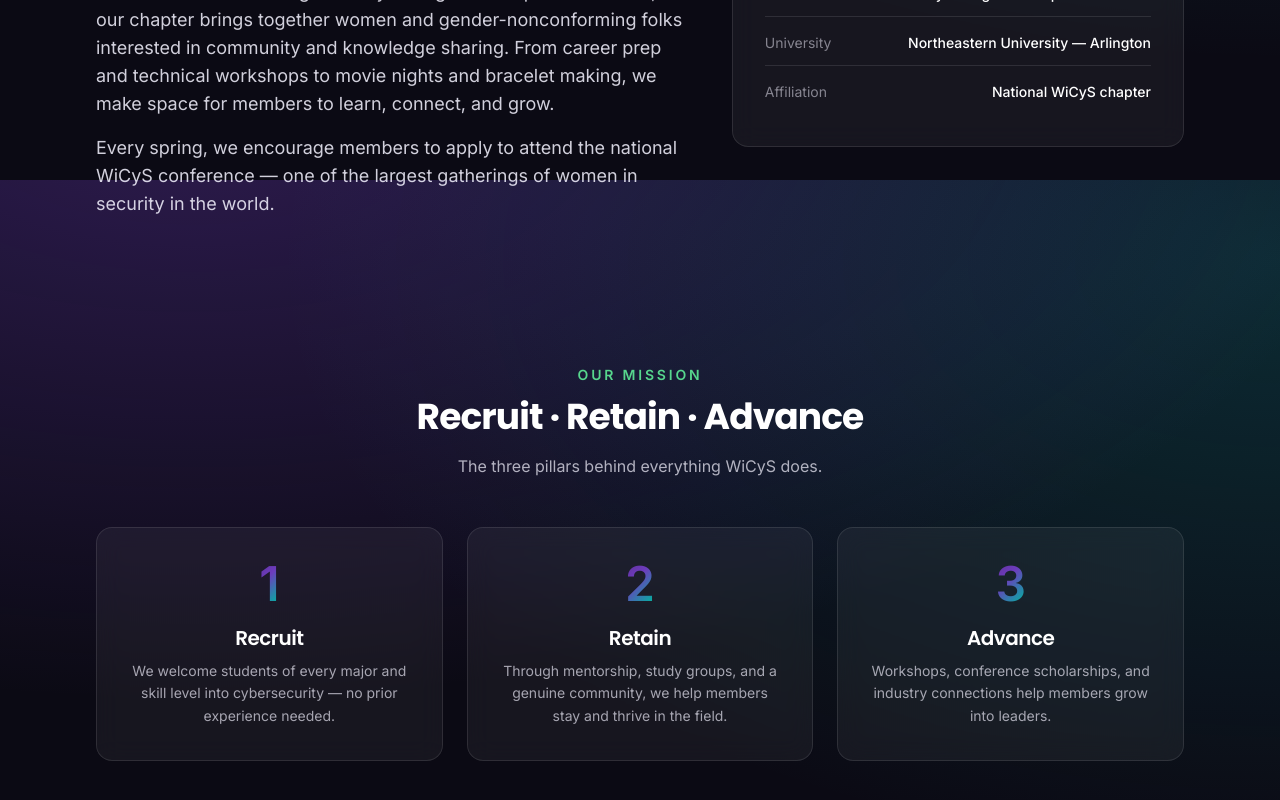
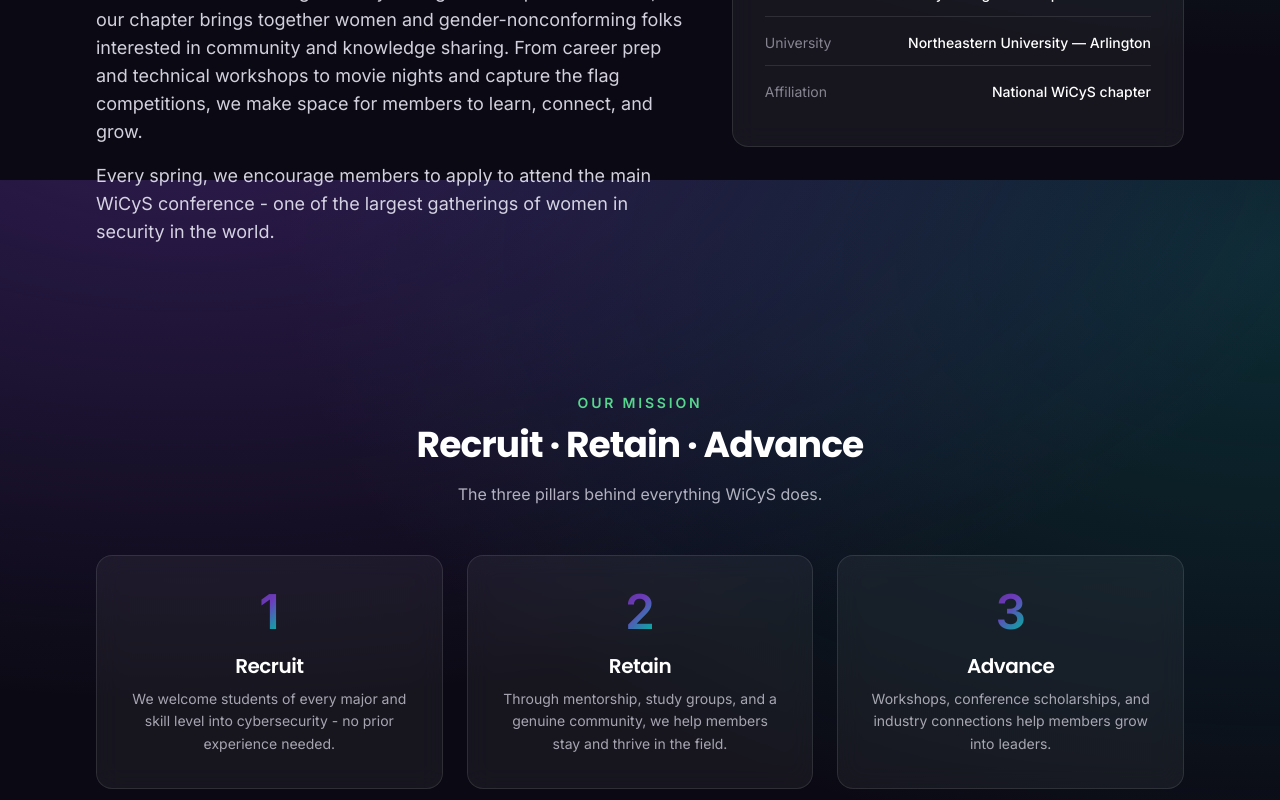
Before and after one commit to WiCyS-Northeastern-University-Arlington/wicys-arlington-website, a React (Vite) app: page /about in a window 1280 px wide. Shown: the part 620-1420 px from the top of the page. Built offline with nearby package versions, Linux system fonts and the light colour scheme.

Commit message:
few minor changes

```diff
--- a/src/pages/About.tsx
+++ b/src/pages/About.tsx
@@ -8,7 +8,7 @@
 const values = [
   {
     title: 'Recruit',
-    body: 'We welcome students of every major and skill level into cybersecurity — no prior experience needed.',
+    body: 'We welcome students of every major and skill level into cybersecurity - no prior experience needed.',
   },
   {
     title: 'Retain',
@@ -75,11 +75,11 @@
                 Launched in {siteConfig.foundedYear} through {siteConfig.college}, our chapter
                 brings together women and gender-nonconforming folks interested in community and
                 knowledge sharing. From career prep and technical workshops to movie nights and
-                bracelet making, we make space for members to learn, connect, and grow.
+                capture the flag competitions, we make space for members to learn, connect, and grow.
               </p>
               <p>
-                Every spring, we encourage members to apply to attend the national WiCyS
-                conference — one of the largest gatherings of women in security in the world.
+                Every spring, we encourage members to apply to attend the main WiCyS
+                conference - one of the largest gatherings of women in security in the world.
               </p>
             </div>
           </MotionReveal>
--- a/src/pages/Conferences.tsx
+++ b/src/pages/Conferences.tsx
@@ -18,7 +18,7 @@
             Where we've been, <span className="text-gradient">together</span>
           </>
         }
-        subtitle="Photos and firsthand experiences from the WiCyS national conference and the events our members attend each year."
+        subtitle="Photos and first hand experiences from the WiCyS conference and the events our members attend each year."
       />
 
       {/* Photo gallery */}
--- a/src/pages/Events.tsx
+++ b/src/pages/Events.tsx
@@ -16,7 +16,7 @@
             What's <span className="text-gradient">happening</span>
           </>
         }
-        subtitle="Workshops, socials, CTF nights, and speaker sessions. Here's what's coming up — and a look back at what we've done."
+        subtitle="Workshops, socials, CTF nights, and speaker sessions. Here's what's coming up - and a look back at what we've done."
       />
 
       {/* Upcoming ------------------------------------------------------- */}
@@ -24,7 +24,7 @@
         <SectionHeading
           eyebrow="Upcoming"
           title="Mark your calendar"
-          subtitle="Everyone's welcome — no experience required. Save your spot below."
+          subtitle="Everyone's welcome, no experience required. Save your spot below."
           className="mb-10"
         />
 
--- a/src/pages/GetInvolved.tsx
+++ b/src/pages/GetInvolved.tsx
@@ -10,7 +10,7 @@
 const perks = [
   {
     title: 'Learn by doing',
-    body: 'Beginner-friendly workshops, CTF practice, and hands-on labs — build real skills employers want.',
+    body: 'Beginner-friendly workshops, CTF practice, and hands-on labs, build real skills employers want.',
   },
   {
     title: 'Meet your people',
@@ -29,7 +29,7 @@
 const faqs = [
   {
     q: 'Do I need cybersecurity experience?',
-    a: 'Not at all. We welcome all majors and skill levels — many members start with zero security background.',
+    a: 'Not at all. We welcome all majors and skill levels. Many members start with zero security background.',
   },
   {
     q: 'Who can join?',
@@ -37,7 +37,7 @@
   },
   {
     q: 'Is there a membership fee?',
-    a: 'Becoming a chapter member is completely free. To become an official WiCyS member, students pay a $20 annual fee, which unlocks extra national resources and opportunities. For more information, visit the WiCyS main site (wicys.org).',
+    a: 'Becoming a chapter member is completely free. To become an official WiCyS member, students pay a $20 annual fee, which unlocks extra resources and opportunities. For more information, visit wicys.org.',
   },
 ]
 
@@ -53,7 +53,7 @@
             Join <span className="text-gradient">{siteConfig.shortName}</span>
           </>
         }
-        subtitle="Become a member in a couple of minutes. All majors, all experience levels, all genders who support our mission — welcome."
+        subtitle="Become a member in a couple of minutes. All majors, all experience levels, all genders who support our mission are welcome."
       >
         <div className="flex flex-wrap items-center gap-4">
           <Button href={membershipFormUrl} size="lg">
--- a/src/pages/Home.tsx
+++ b/src/pages/Home.tsx
@@ -16,7 +16,7 @@
 const highlights = [
   {
     title: 'Technical workshops',
-    body: 'Hands-on sessions in CTFs, cloud security, threat hunting, and tooling — beginner-friendly, no experience required.',
+    body: 'Hands-on sessions in CTFs, cloud security, threat hunting, and tooling - beginner-friendly, no experience required.',
     icon: 'M9 3v18M15 3v18M3 9h18M3 15h18',
   },
   {
@@ -25,8 +25,8 @@
     icon: 'M17 21v-2a4 4 0 0 0-4-4H5a4 4 0 0 0-4 4v2M9 11a4 4 0 1 0 0-8 4 4 0 0 0 0 8ZM23 21v-2a4 4 0 0 0-3-3.87M16 3.13a4 4 0 0 1 0 7.75',
   },
   {
-    title: 'The national conference',
-    body: 'We help members apply for scholarships to the annual WiCyS conference each spring — travel, talks, and thousands of peers.',
+    title: 'The annual WiCyS conference',
+    body: 'We help members apply for scholarships to the annual WiCyS conference each spring.',
     icon: 'M6 9H4.5a2.5 2.5 0 0 1 0-5H6M18 9h1.5a2.5 2.5 0 0 0 0-5H18M4 22h16M10 14.66V17c0 .55-.47.98-.97 1.21C7.85 18.75 7 20.24 7 22M14 14.66V17c0 .55.47.98.97 1.21C16.15 18.75 17 20.24 17 22M18 2H6v7a6 6 0 0 0 12 0V2Z',
   },
   {
@@ -192,7 +192,7 @@
               <h2 className="text-3xl font-bold text-white">Never miss an issue</h2>
               <p className="mt-3 text-cream/70">
                 Get our newsletter with the latest in cybersecurity events, policy, and chapter
-                happenings — straight to your inbox.
+                happenings straight to your inbox.
               </p>
             </div>
             <div className="relative">
```
